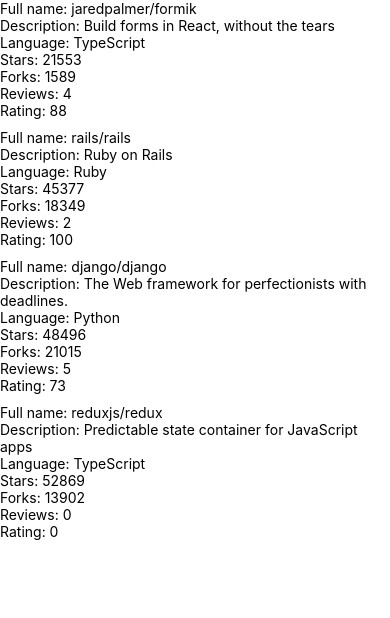
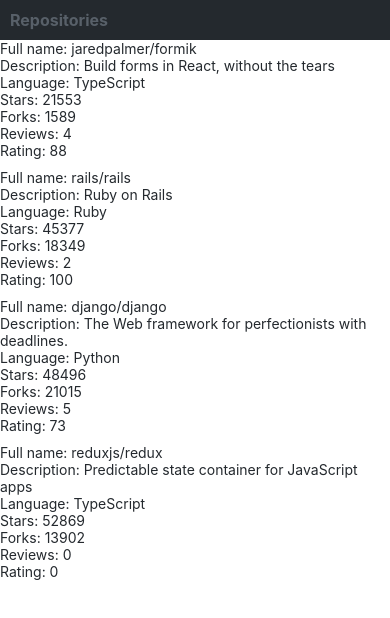
Before and after one commit to Margarita5112002/FullStackOpenReactNativeCourse, a React Native app: screen / in a window 390 px wide. Shown: the top 618 px of the page. Built offline with nearby package versions, Linux system fonts and the light colour scheme.

Commit message:
Implement app bar - Exercise 10.4

```diff
--- /dev/null
+++ b/src/components/AppBar.jsx
@@ -0,0 +1,26 @@
+import { View, StyleSheet } from 'react-native';
+import Constants from 'expo-constants';
+import theme from '../theme';
+import AppBarTab from './AppBarTab';
+
+const styles = StyleSheet.create({
+  container: {
+    display: "flex",
+    flexDirection: "row",
+    paddingTop: Constants.statusBarHeight + 10,
+    backgroundColor: theme.colors.textPrimary,
+    paddingBottom: 10,
+    paddingLeft: 10,
+    paddingRight: 10,
+    columnGap: 10
+  },
+  // ...
+});
+
+const AppBar = () => {
+  return <View style={styles.container}>
+    <AppBarTab label="Repositories" />
+  </View>;
+};
+
+export default AppBar;
--- /dev/null
+++ b/src/components/AppBarTab.jsx
@@ -0,0 +1,17 @@
+import { Pressable } from "react-native";
+import Text from "./Text";
+
+const AppBarTab = ({ label }) => {
+    return (
+        <Pressable>
+            <Text
+                color="textSecondary"
+                fontSize="subheading"
+                fontWeight="bold">
+                {label}
+            </Text>
+        </Pressable>
+    )
+}
+
+export default AppBarTab;
--- a/src/components/Main.jsx
+++ b/src/components/Main.jsx
@@ -1,18 +1,18 @@
-import Constants from 'expo-constants';
 import { StyleSheet, View } from 'react-native';
 import RepositoryList from './RepositoryList';
+import AppBar from './AppBar';
 
 const styles = StyleSheet.create({
   container: {
-    marginTop: Constants.statusBarHeight,
     flexGrow: 1,
-    flexShrink: 1,
+    flexShrink: 1
   },
 });
 
 const Main = () => {
   return (
     <View style={styles.container}>
+        <AppBar />
       <RepositoryList />
     </View>
   );
--- a/src/components/RepositoryItem.jsx
+++ b/src/components/RepositoryItem.jsx
@@ -1,4 +1,5 @@
-import { View, Text } from "react-native"
+import { View } from "react-native"
+import Text from "./Text";
 
 const RepositoryItem = ({ repository }) => {
     return <View>
--- /dev/null
+++ b/src/components/Text.jsx
@@ -0,0 +1,39 @@
+import { Text as NativeText, StyleSheet } from "react-native";
+
+import theme from "../theme";
+
+const styles = StyleSheet.create({
+  text: {
+    color: theme.colors.textPrimary,
+    fontSize: theme.fontSizes.body,
+    fontFamily: theme.fonts.main,
+    fontWeight: theme.fontWeights.normal,
+  },
+  colorTextSecondary: {
+    color: theme.colors.textSecondary,
+  },
+  colorPrimary: {
+    color: theme.colors.primary,
+  },
+  fontSizeSubheading: {
+    fontSize: theme.fontSizes.subheading,
+  },
+  fontWeightBold: {
+    fontWeight: theme.fontWeights.bold,
+  },
+});
+
+const Text = ({ color, fontSize, fontWeight, style, ...props }) => {
+  const textStyle = [
+    styles.text,
+    color === "textSecondary" && styles.colorTextSecondary,
+    color === "primary" && styles.colorPrimary,
+    fontSize === "subheading" && styles.fontSizeSubheading,
+    fontWeight === "bold" && styles.fontWeightBold,
+    style,
+  ];
+
+  return <NativeText style={textStyle} {...props} />;
+};
+
+export default Text;
--- /dev/null
+++ b/src/theme.js
@@ -0,0 +1,20 @@
+const theme = {
+  colors: {
+    textPrimary: "#24292e",
+    textSecondary: "#586069",
+    primary: "#0366d6"
+  },
+  fontSizes: {
+    body: 14,
+    subheading: 16,
+  },
+  fonts: {
+    main: "System",
+  },
+  fontWeights: {
+    normal: "400",
+    bold: "700",
+  },
+};
+
+export default theme;
```
